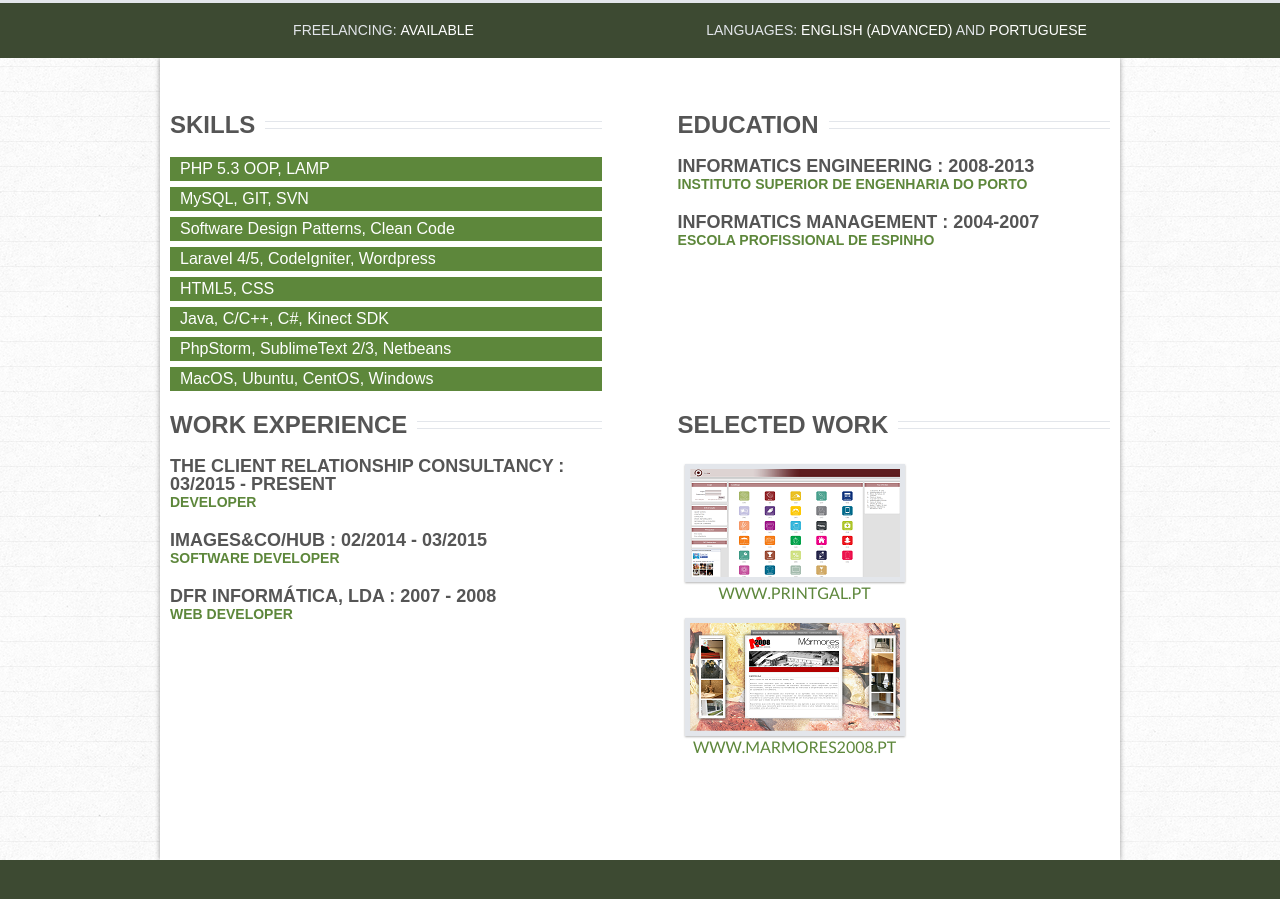
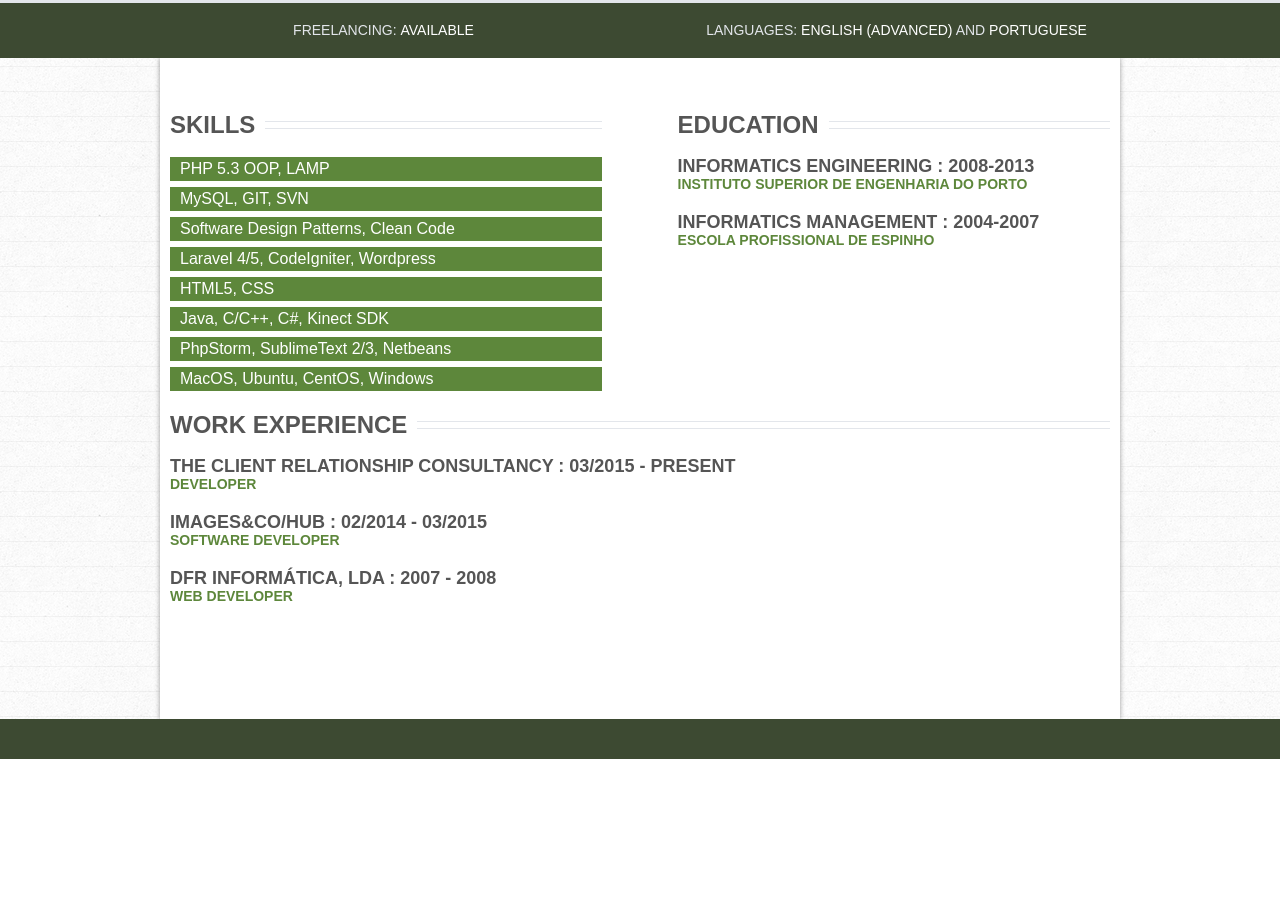
Before and after one commit to salomao-rodrigues/salomao-rodrigues.github.io, a plain HTML site: page index.full.html in a window 1280 px wide. Shown: the part 219-1118 px from the top of the page. After the commit the page ends 978 px from the top, so only its background shows below. Drawn offline with Linux system fonts and the light colour scheme.

Commit message:
Remove portfolio

```diff
--- a/index.full.html
+++ b/index.full.html
@@ -134,7 +134,7 @@
             <div class="clearfix"></div>
         </section>
         <section class="selected-work">
-            <aside class="left fl selected-work">
+            <aside>
                 <div class="title">
                     <h1>Work Experience</h1>
                     <div class="lines"></div>
@@ -153,23 +153,6 @@
                     <h4>Web Developer</h4>
                 </hgroup>
             </aside>
-            <aside class="right fr works">
-                    <div class="title">
-                        <h1>Selected Work</h1>
-                        <div class="lines"></div>
-                        <div class="clearfix"></div>
-                    </div>
-                <ul class="works">
-                    <li><a href="http://printgal.pt/printgal/" title="Printgal website" target="_blank">
-                        <img src="/img/works/printgal.png" alt="Printgal" title="Printgal website">
-                        <span>www.printgal.pt</span>
-                    </a></li>
-                    <li><a href="http://marmores2008.pt/" title="Marmores 2008 website" target="_blank">
-                        <img src="/img/works/marmores2008.png" alt="Marmores 2008" title="Marmores 2008 website">
-                        <span>www.marmores2008.pt</span>
-                    </a></li>
-                </ul>
-            </aside>
             <div class="clearfix"></div>
         </section>
         <div class="spacer"></div>
```
